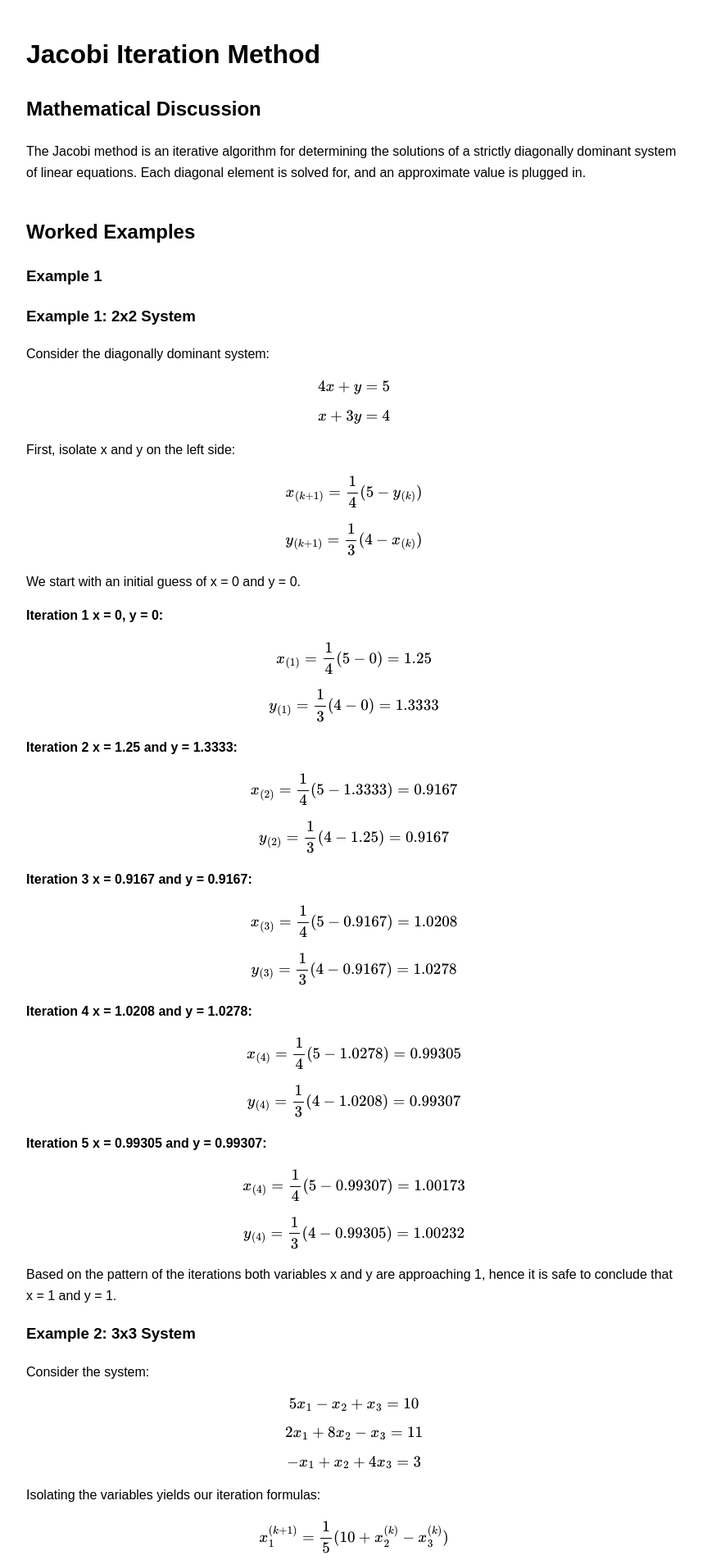
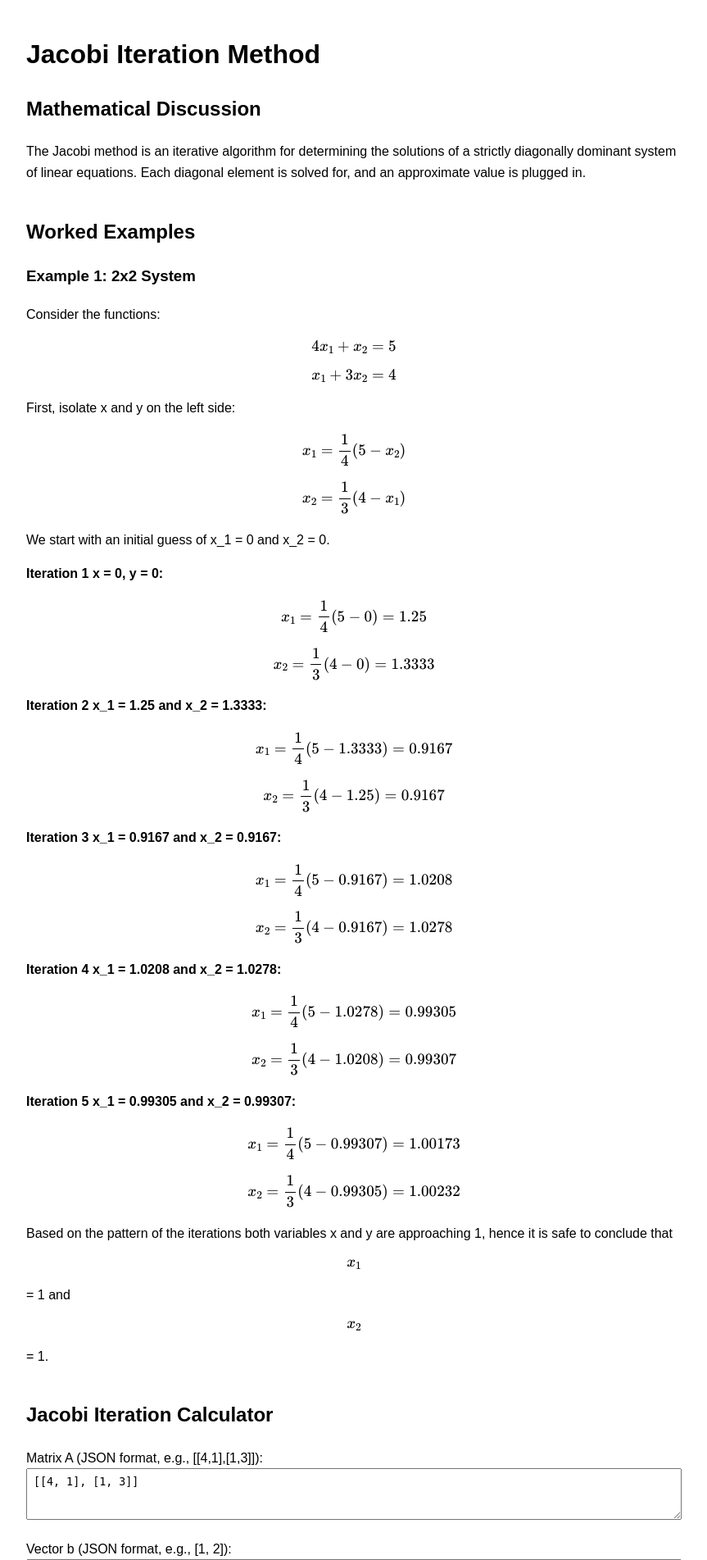
Before and after one commit to HEHE-soldier/Numerical_Methods, a Flask app: page / in a window 1280 px wide. Shown: the top 1903 px of the page at 82% size, without its empty margins (208-1071 px from the left). Run offline with Flask 3, Linux system fonts and the light colour scheme.

Commit message:
ehrnyxfyhnxrfy

```diff
--- a/templates/index.html
+++ b/templates/index.html
@@ -23,70 +23,44 @@
        </div>
        <div class="section">
             <h2>Worked Examples</h2>
-            <h3>Example 1</h3>
             <div class="section">
                 <h3>Example 1: 2x2 System</h3>
-                <p>Consider the diagonally dominant system:</p>
-                <p>$$4x + y = 5$$</p>
-                <p>$$x + 3y = 4$$</p>
+                <p>Consider the functions:</p>
+                <p>$$4x_1 + x_2 = 5$$</p>
+                <p>$$x_1 + 3x_2 = 4$$</p>
 
                 <p>First, isolate x and y on the left side:</p>
-                <p>$$x_{(k+1)} = \frac{1}{4}(5 - y_{(k)})$$</p>
-                <p>$$y_{(k+1)} = \frac{1}{3}(4 - x_{(k)})$$</p>
+                <p>$$x_1 = \frac{1}{4}(5 - x_2)$$</p>
+                <p>$$x_2 = \frac{1}{3}(4 - x_1)$$</p>
 
-                <p>We start with an initial guess of x = 0 and y = 0.</p>
+                <p>We start with an initial guess of x_1 = 0 and x_2 = 0.</p>
                 <p><strong>Iteration 1 x = 0, y = 0:</strong></p>
-                <p>$$x_{(1)} = \frac{1}{4}(5 - 0) = 1.25$$</p>
-                <p>$$y_{(1)} = \frac{1}{3}(4 - 0) = 1.3333$$</p>
+                <p>$$x_1 = \frac{1}{4}(5 - 0) = 1.25$$</p>
+                <p>$$x_2 = \frac{1}{3}(4 - 0) = 1.3333$$</p>
 
-                <p><strong>Iteration 2 x = 1.25 and y = 1.3333:</strong></p>
-                <p>$$x_{(2)} = \frac{1}{4}(5 - 1.3333) = 0.9167$$</p>
-                <p>$$y_{(2)} = \frac{1}{3}(4 - 1.25) = 0.9167$$</p>
+                <p><strong>Iteration 2 x_1 = 1.25 and x_2 = 1.3333:</strong></p>
+                <p>$$x_1 = \frac{1}{4}(5 - 1.3333) = 0.9167$$</p>
+                <p>$$x_2 = \frac{1}{3}(4 - 1.25) = 0.9167$$</p>
 
-                <p><strong>Iteration 3 x = 0.9167 and y = 0.9167:</strong></p>
-                <p>$$x_{(3)} = \frac{1}{4}(5 - 0.9167) = 1.0208$$</p>
-                <p>$$y_{(3)} = \frac{1}{3}(4 - 0.9167) = 1.0278$$</p>
+                <p><strong>Iteration 3 x_1 = 0.9167 and x_2 = 0.9167:</strong></p>
+                <p>$$x_1 = \frac{1}{4}(5 - 0.9167) = 1.0208$$</p>
+                <p>$$x_2 = \frac{1}{3}(4 - 0.9167) = 1.0278$$</p>
 
-                <p><strong>Iteration 4 x = 1.0208 and y = 1.0278:</strong></p>
-                <p>$$x_{(4)} = \frac{1}{4}(5 - 1.0278) = 0.99305$$</p>
-                <p>$$y_{(4)} = \frac{1}{3}(4 - 1.0208) = 0.99307$$</p>
+                <p><strong>Iteration 4 x_1 = 1.0208 and x_2 = 1.0278:</strong></p>
+                <p>$$x_1 = \frac{1}{4}(5 - 1.0278) = 0.99305$$</p>
+                <p>$$x_2 = \frac{1}{3}(4 - 1.0208) = 0.99307$$</p>
 
-                <p><strong>Iteration 5 x = 0.99305 and y = 0.99307:</strong></p>
-                <p>$$x_{(4)} = \frac{1}{4}(5 - 0.99307) = 1.00173$$</p>
-                <p>$$y_{(4)} = \frac{1}{3}(4 - 0.99305) = 1.00232$$</p>
+                <p><strong>Iteration 5 x_1 = 0.99305 and x_2 = 0.99307:</strong></p>
+                <p>$$x_1 = \frac{1}{4}(5 - 0.99307) = 1.00173$$</p>
+                <p>$$x_2 = \frac{1}{3}(4 - 0.99305) = 1.00232$$</p>
 
                 <p>
-                    Based on the pattern of the iterations both variables x and y are approaching 1, hence it is safe to conclude that x = 1 and y = 1.
+                    Based on the pattern of the iterations both variables x and y are approaching 1, hence it is safe to conclude that $$x_1$$ = 1 and $$x_2$$ = 1.
                 </p>
-
-                <h3>Example 2: 3x3 System</h3>
-                <p>Consider the system:</p>
-                <p>$$5x_1 - x_2 + x_3 = 10$$</p>
-                <p>$$2x_1 + 8x_2 - x_3 = 11$$</p>
-                <p>$$-x_1 + x_2 + 4x_3 = 3$$</p>
-                <p>Isolating the variables yields our iteration formulas:</p>
-                <p>$$x_1^{(k+1)} = \frac{1}{5}(10 + x_2^{(k)} - x_3^{(k)})$$</p>
-                <p>$$x_2^{(k+1)} = \frac{1}{8}(11 - 2x_1^{(k)} + x_3^{(k)})$$</p>
-                <p>$$x_3^{(k+1)} = \frac{1}{4}(3 + x_1^{(k)} - x_2^{(k)})$$</p>
-                <p>Using an initial guess of $x_1^{(0)} = 0$, $x_2^{(0)} = 0$, $x_3^{(0)} = 0$.</p>
-
-                <p><strong>Iteration 1 ($k=0$):</strong></p>
-                <p>$$x_1^{(1)} = \frac{1}{5}(10 + 0 - 0) = 2.0$$</p>
-                <p>$$x_2^{(1)} = \frac{1}{8}(11 - 2(0) + 0) = 1.375$$</p>
-                <p>$$x_3^{(1)} = \frac{1}{4}(3 + 0 - 0) = 0.75$$</p>
-
-                <p><strong>Iteration 2 ($k=1$):</strong></p>
-                <p>$$x_1^{(2)} = \frac{1}{5}(10 + 1.375 - 0.75) = 2.125$$</p>
-                <p>$$x_2^{(2)} = \frac{1}{8}(11 - 2(2.0) + 0.75) = 0.96875$$</p>
-                <p>$$x_3^{(2)} = \frac{1}{4}(3 + 2.0 - 1.375) = 0.90625$$</p>
-                <p>This rapidly approaches the exact solution of $x_1 = 2$, $x_2 = 1$, $x_3 = 1$.</p>
         </div>
-
-            <h3>Example 2</h3>
-            <p>[Insert fully worked step-by-step example 2 here]</p>
        </div>
        <div class="section">
-            <h2>Interactive Calculator</h2>
+            <h2>Jacobi Iteration Calculator</h2>
             <div class="form-group">
                 <label>Matrix A (JSON format, e.g., [[4,1],[1,3]]):</label>
                 <textarea id="matrixA" rows="3">[[4, 1], [1, 3]]</textarea>
```
